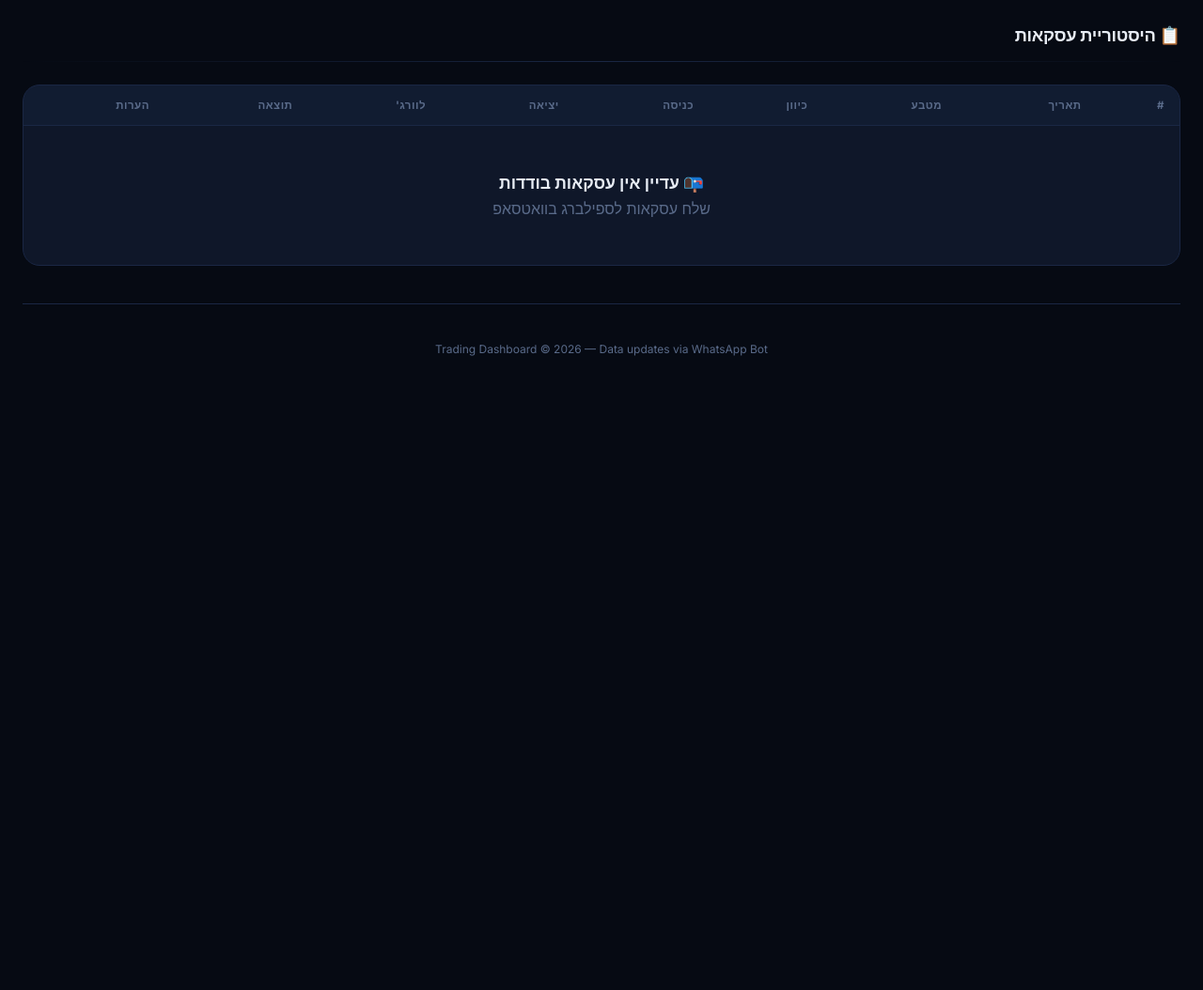
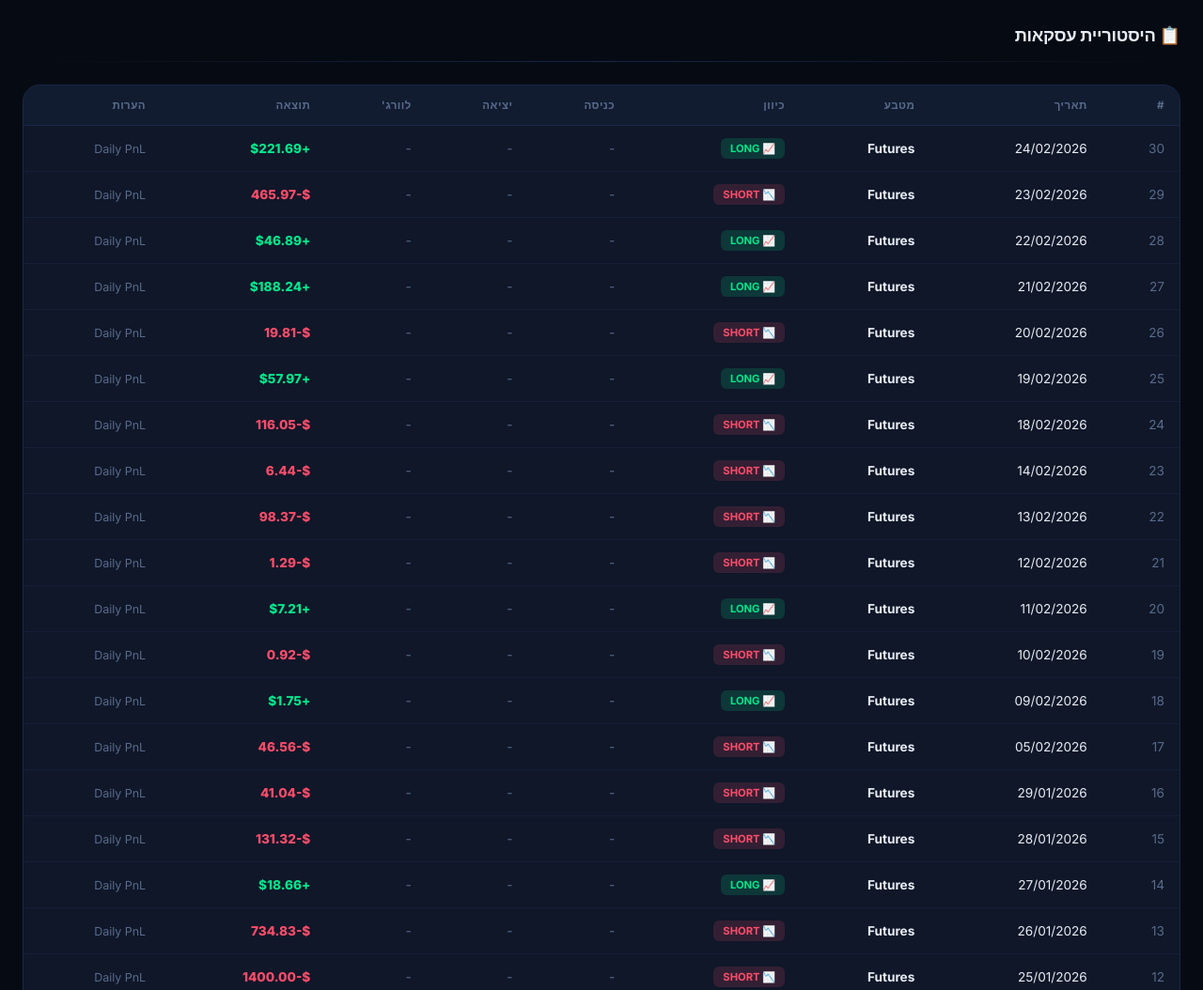
Before and after one commit to Matandi12/trading-dashboard, a website: page index.html in a window 1280 px wide. Shown: the part 2542-3596 px from the top of the page at 94% size. Before the commit the page ends 2965 px from the top, so only its background shows below. Drawn offline with Linux system fonts and the light colour scheme.

Commit message:
Restore daily trades in history

```diff
--- a/index.html
+++ b/index.html
@@ -642,8 +642,24 @@
     ];
 
     // Generate TRADES from DAILY_PNL
-    // Individual trades - only real trades sent by Matan
     const TRADES = [];
+    Object.entries(DAILY_PNL).forEach(([monthKey, days]) => {
+        const [y, m] = monthKey.split('-');
+        Object.entries(days).forEach(([day, pnl]) => {
+            TRADES.push({
+                date: `${String(day).padStart(2,'0')}/${m}/${y}`,
+                pair: "Futures",
+                dir: pnl >= 0 ? "LONG" : "SHORT",
+                entry: "-",
+                exit: "-",
+                lev: "-",
+                result: pnl,
+                notes: "Daily PnL",
+                _sort: `${monthKey}-${String(day).padStart(2,'0')}`
+            });
+        });
+    });
+    TRADES.sort((a, b) => a._sort.localeCompare(b._sort));
 
     const INITIAL_ASSETS = 693.33;
 
```
